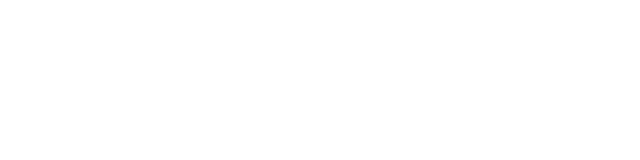
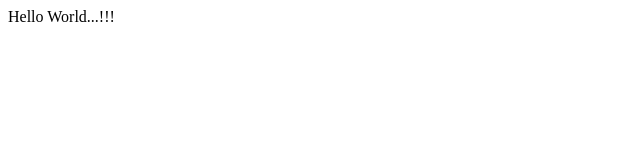
Before and after one commit to ashimaakash03/reactjs-project, a React (Vite) app in the folder reactjs-project/: page / in a window 1280 px wide. Shown: the top 160 px of the page, without its empty margins (0-640 px from the left). Built offline with nearby package versions, Linux system fonts and the light colour scheme.

Commit message:
deleted boilerplate code

```diff
--- a/reactjs-project/src/App.jsx
+++ b/reactjs-project/src/App.jsx
@@ -2,9 +2,9 @@
 
 
   return (
-    <>
-
-    </>
+    <div className="App">
+      Hello World...!!!
+    </div>
   )
 }
 
```
